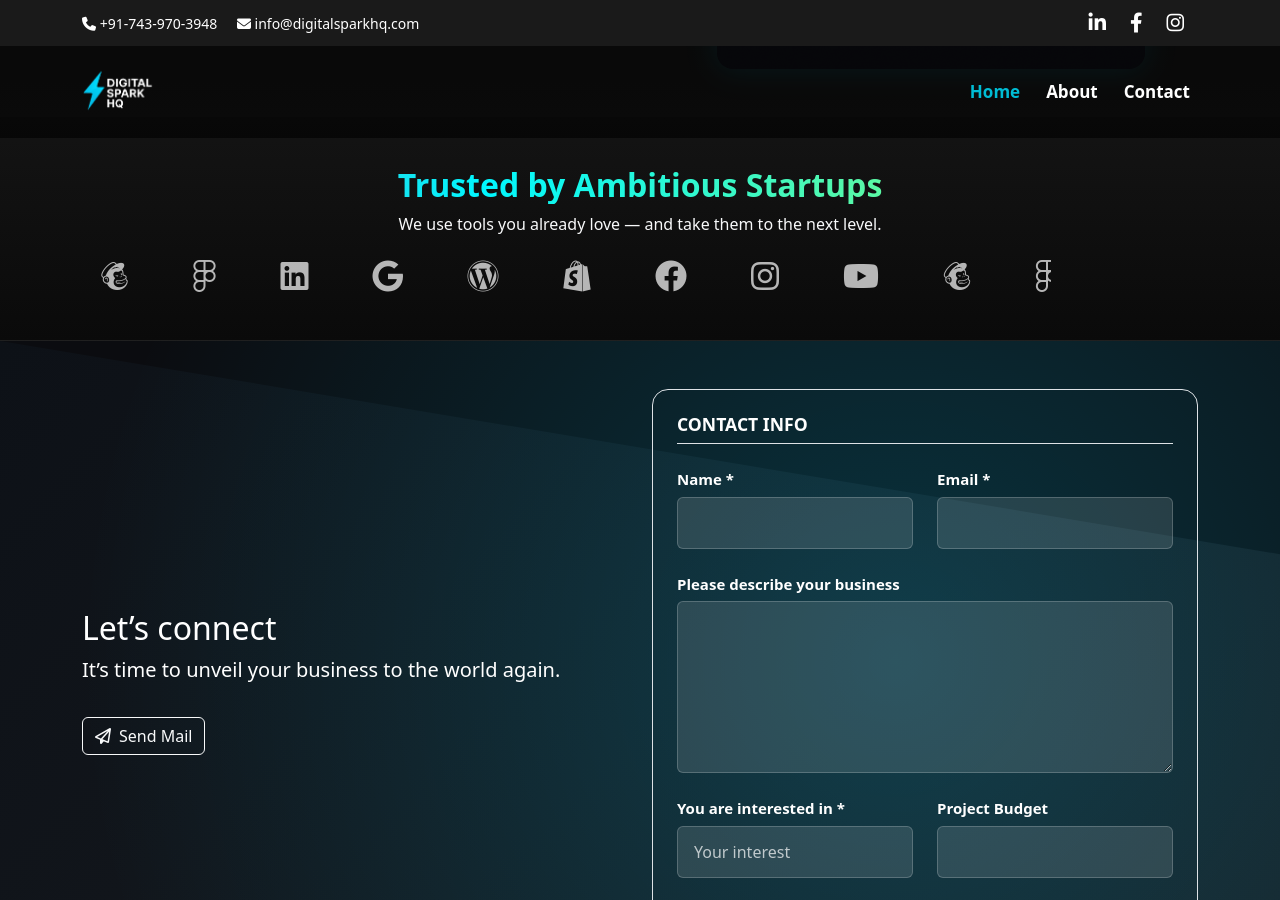
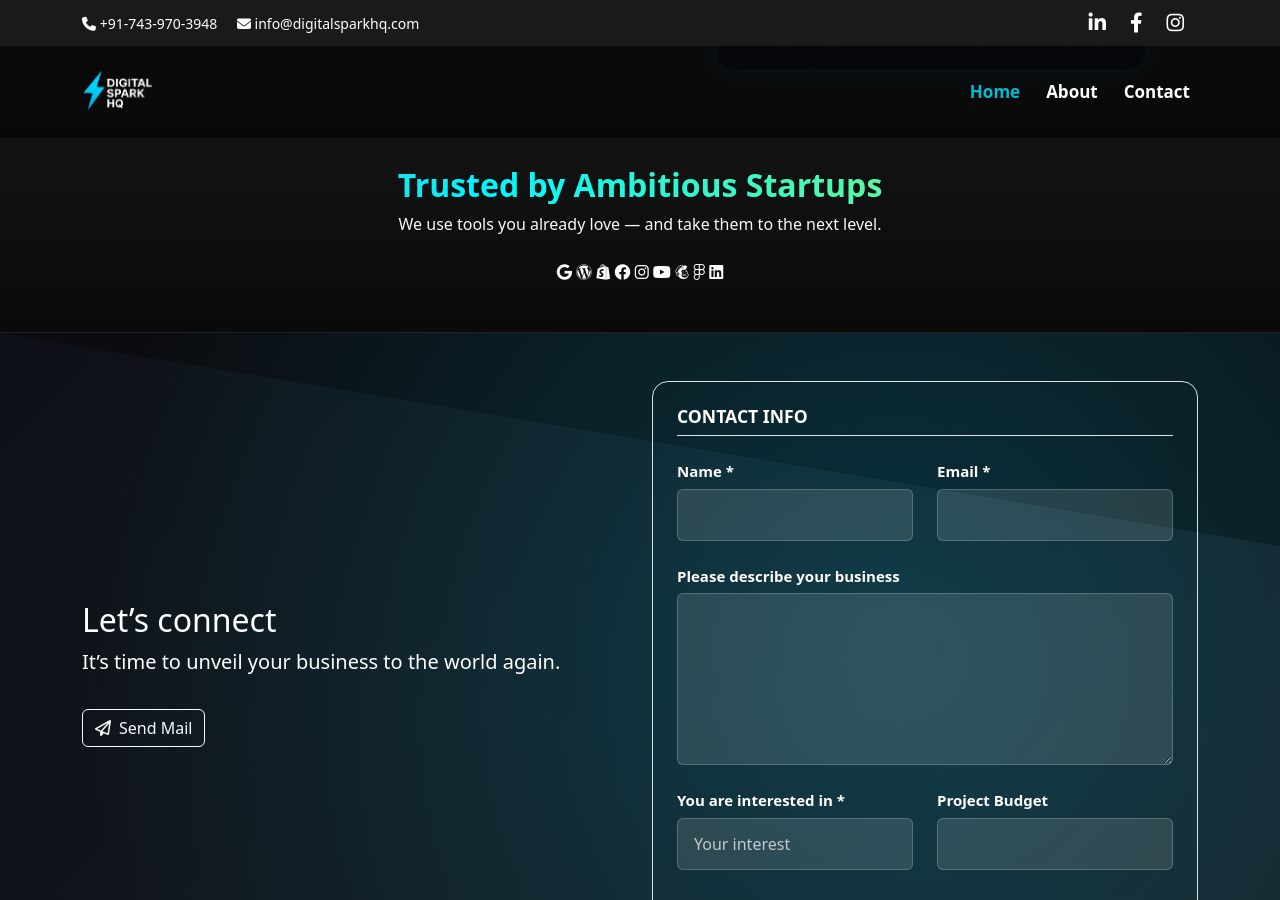
Before and after one commit to Iambiswajit-C/digitalsparkhq, a Jekyll site: the page built from index.md, in a window 1280 px wide and 900 px high, scrolled down 2826 px. Built offline with Jekyll 4.4.1, drawn with Linux system fonts in a browser that asks for light colours.

Commit message:
Update index.md

```diff
--- a/index.md
+++ b/index.md
@@ -166,18 +166,9 @@
     <h2 class="fw-bold gradient-text mb-2">Trusted by Ambitious Startups</h2>
     <p class="text-light mb-4">We use tools you already love — and take them to the next level.</p>
 
-    <div class="tools-wrapper overflow-hidden">
-      <div class="tools-slider">
-        <i class="fab fa-google"></i>
-        <i class="fab fa-wordpress"></i>
-        <i class="fab fa-shopify"></i>
-        <i class="fab fa-facebook"></i>
-        <i class="fab fa-instagram"></i>
-        <i class="fab fa-youtube"></i>
-        <i class="fab fa-mailchimp"></i>
-        <i class="fab fa-figma"></i>
-        <i class="fab fa-linkedin"></i>
-        <!-- Duplicate the same icons for smooth loop -->
+    <div class="tools-marquee">
+      <div class="tools-track">
+        <!-- Your icons (only once, not duplicated manually) -->
         <i class="fab fa-google"></i>
         <i class="fab fa-wordpress"></i>
         <i class="fab fa-shopify"></i>
```
